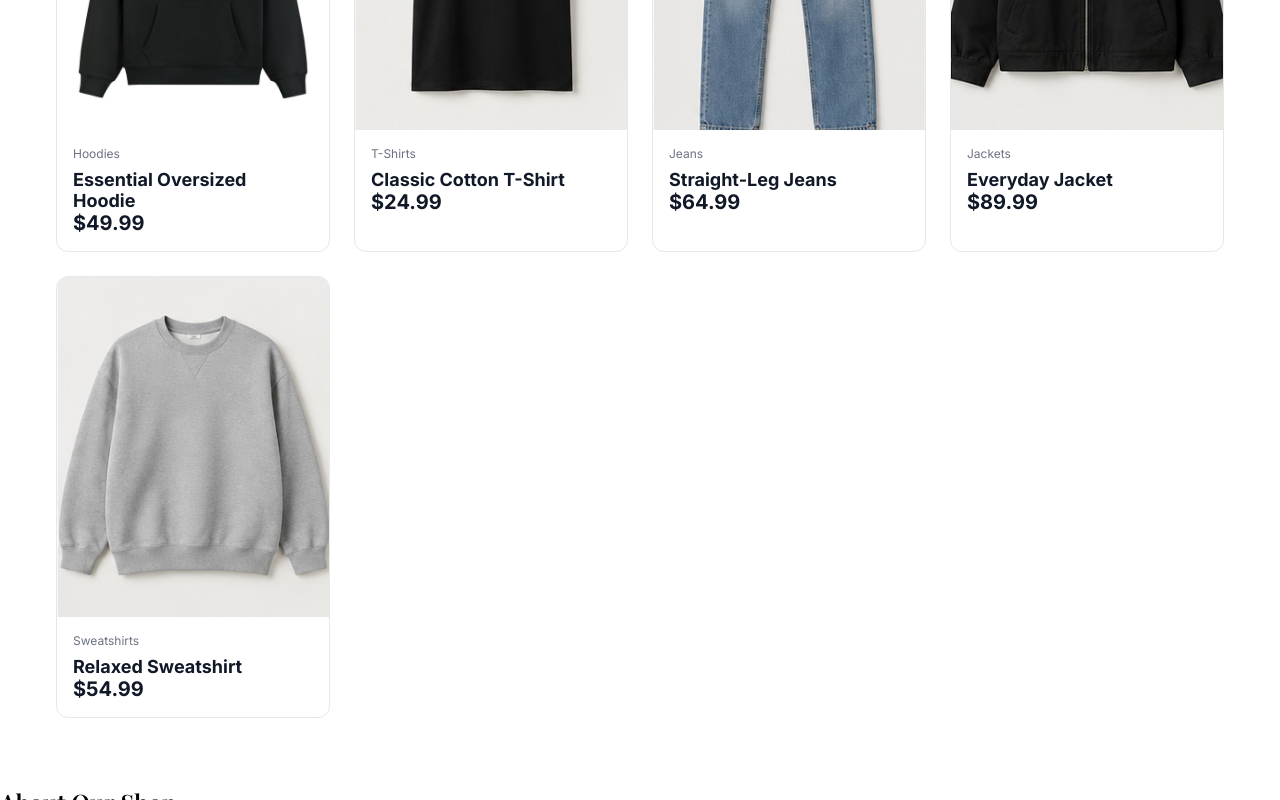
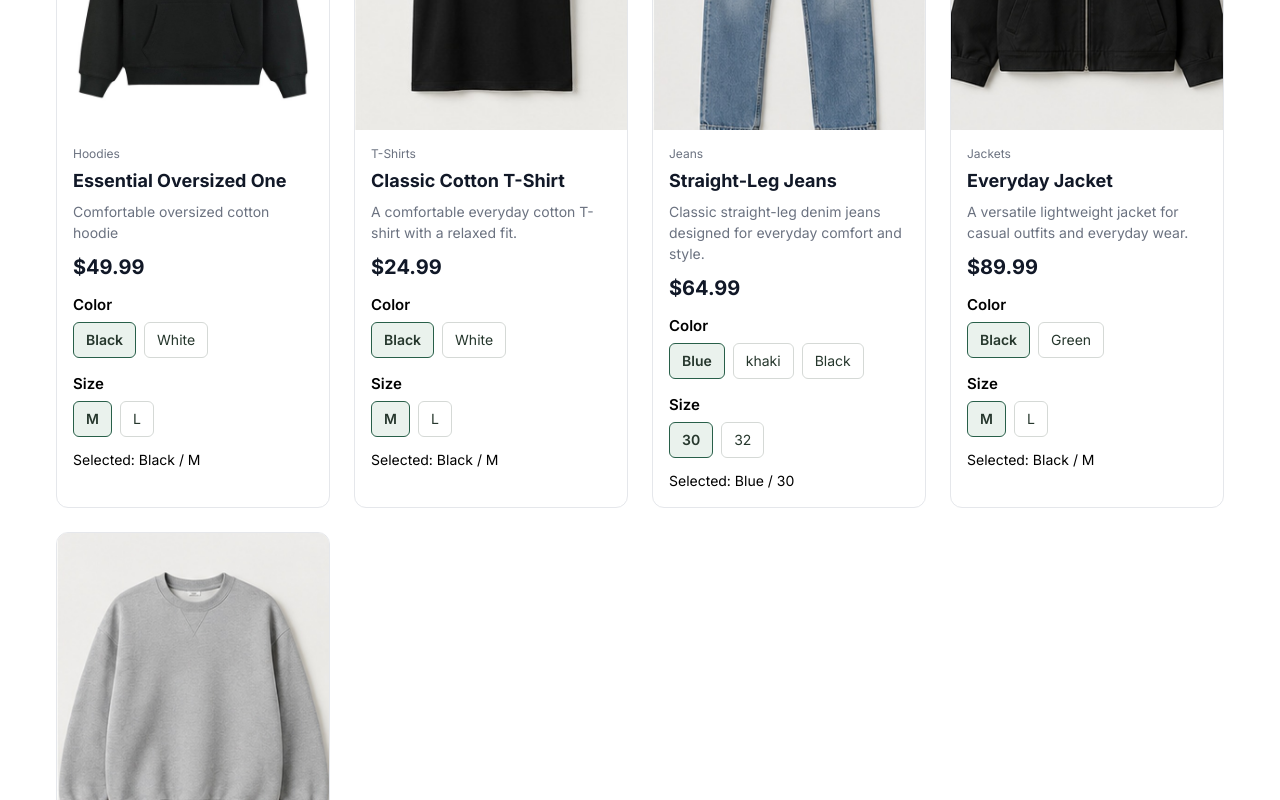
Before and after one commit to forurmah/shoppilotAI, a React (Vite) app: page / in a window 1280 px wide. Shown: the part 880-1680 px from the top of the page. Built offline with nearby package versions, Linux system fonts and the light colour scheme.

Commit message:
"feat: add product color and size selection"

```diff
--- a/src/features/products/components/ProductCard.css
+++ b/src/features/products/components/ProductCard.css
@@ -1,6 +1,10 @@
- .product-card {
-  font-family:var(--font-body);
+.product-card {
+  display: flex;
+  flex-direction: column;
+  min-width: 0;
   width: 100%;
+  height: 100%;
+  font-family: var(--font-body);
   border: 1px solid #e5e7eb;
   border-radius: 12px;
   overflow: hidden;
@@ -25,6 +29,10 @@
 }
 
 .product-card__content {
+  display: flex;
+  flex: 1;
+  flex-direction: column;
+  min-width: 0;
   padding: 12px;
 }
 
@@ -37,16 +45,81 @@
 .product-card__name {
   margin: 0;
   font-size: 16px;
+  line-height: 1.35;
+  font-weight: 700;
+  color: #111827;
+  overflow-wrap: break-word;
+}
+
+.product-card__description {
+  margin: 8px 0;
+  font-size: 13px;
+  line-height: 1.5;
+  color: #6b7280;
+  overflow-wrap: break-word;
+}
+
+.product-card__price {
+  margin: 4px 0 0;
+  font-size: 16px;
   font-weight: 700;
   color: #111827;
 }
 
-.product-card__price {
-  margin: 0;
-  font-size: 16px;
-  font-weight: 700;
-  color: #111827;
+.product-options {
+  min-width: 0;
+  border: 0;
+  padding: 0;
+  margin: 16px 0 0;
 }
+
+.product-options legend {
+  margin-bottom: 8px;
+  padding: 0;
+  font-size: 14px;
+  font-weight: 600;
+}
+
+.product-options__choices {
+  display: flex;
+  flex-wrap: wrap;
+  gap: 8px;
+}
+
+.option-button {
+  max-width: 100%;
+  min-height: 36px;
+  padding: 8px 12px;
+  border: 1px solid #d5d9d6;
+  border-radius: 6px;
+  background: white;
+  color: #26372d;
+  cursor: pointer;
+  font: inherit;
+  font-size: 14px;
+  transition:
+    background-color 150ms ease,
+    border-color 150ms ease;
+}
+
+.option-button--selected {
+  border-color: #285f49;
+  background: #eaf2ed;
+  font-weight: 600;
+}
+
+.option-button:focus-visible {
+  outline: 2px solid #285f49;
+  outline-offset: 3px;
+}
+
+.product-options__summary {
+  margin: 12px 0 0;
+  font-size: 13px;
+  line-height: 1.5;
+  overflow-wrap: break-word;
+}
+
 @media (min-width: 640px) {
   .product-card__content {
     padding: 16px;
@@ -56,7 +129,68 @@
     font-size: 18px;
   }
 
+  .product-card__description {
+    font-size: 14px;
+  }
+
   .product-card__price {
     font-size: 20px;
   }
+
+  .product-options legend {
+    font-size: 15px;
+  }
+
+  .option-button {
+    font-size: 14px;
+  }
+
+  .product-options__summary {
+    font-size: 14px;
+  }
 }
+
+@media (max-width: 400px) {
+  .product-card__content {
+    padding: 10px;
+  }
+
+  .product-card__category {
+    font-size: 11px;
+  }
+
+  .product-card__name {
+    font-size: 14px;
+  }
+
+  .product-card__description {
+    font-size: 12px;
+  }
+
+  .product-card__price {
+    font-size: 16px;
+  }
+
+  .product-options {
+    margin-top: 12px;
+  }
+
+  .product-options__choices {
+    gap: 6px;
+  }
+
+  .option-button {
+    padding: 7px 8px;
+    font-size: 12px;
+  }
+
+  .product-options__summary {
+    font-size: 12px;
+  }
+}
+
+@media (prefers-reduced-motion: reduce) {
+  .option-button {
+    transition: none;
+  }
+}
--- a/src/features/products/components/ProductCard.tsx
+++ b/src/features/products/components/ProductCard.tsx
@@ -1,3 +1,4 @@
+import { useState } from "react";
 import type { Product } from "../types";
 import "./ProductCard.css";
 
@@ -6,6 +7,24 @@ type ProductCardProps = {
 };
 
 export function ProductCard({ product }: ProductCardProps) {
+  const firstVariant = product.variants[0];
+
+  const [selectedColor, setSelectedColor] = useState(
+    firstVariant?.color ?? ""
+  );
+
+  const [selectedSize, setSelectedSize] = useState(
+    firstVariant?.size ?? ""
+  );
+
+  const colorOptions = [
+    ...new Set(product.variants.map((variant) => variant.color)),
+  ];
+
+  const sizeOptions = [
+    ...new Set(product.variants.map((variant) => variant.size)),
+  ];
+
   const imageUrl = product.images[0];
 
   const formattedPrice = new Intl.NumberFormat("en-US", {
@@ -37,8 +56,60 @@ export function ProductCard({ product }: ProductCardProps) {
           {product.name}
         </h3>
 
+        <p className="product-card__description">
+          {product.description}
+        </p>
+
         <p className="product-card__price">
           {formattedPrice}
+        </p>
+
+        <fieldset className="product-options">
+          <legend>Color</legend>
+
+          <div className="product-options__choices">
+            {colorOptions.map((color) => (
+              <button
+                key={color}
+                type="button"
+                aria-pressed={selectedColor === color}
+                className={
+                  selectedColor === color
+                    ? "option-button option-button--selected"
+                    : "option-button"
+                }
+                onClick={() => setSelectedColor(color)}
+              >
+                {color}
+              </button>
+            ))}
+          </div>
+        </fieldset>
+
+        <fieldset className="product-options">
+          <legend>Size</legend>
+
+          <div className="product-options__choices">
+            {sizeOptions.map((size) => (
+              <button
+                key={size}
+                type="button"
+                aria-pressed={selectedSize === size}
+                className={
+                  selectedSize === size
+                    ? "option-button option-button--selected"
+                    : "option-button"
+                }
+                onClick={() => setSelectedSize(size)}
+              >
+                {size}
+              </button>
+            ))}
+          </div>
+        </fieldset>
+
+        <p className="product-options__summary" aria-live="polite">
+          Selected: {selectedColor || "—"} / {selectedSize || "—"}
         </p>
       </div>
     </article>
--- a/src/features/products/data.ts
+++ b/src/features/products/data.ts
@@ -2,7 +2,7 @@ import type { Product } from "./types";
 
 export const hoodie: Product = {
   id: "hoodie-001",
-  name: "Essential Oversized Hoodie",
+  name: "Essential Oversized One",
   description: "Comfortable oversized cotton hoodie",
   category: "Hoodies",
   price: 49.99,
--- a/src/index.css
+++ b/src/index.css
@@ -84,26 +84,28 @@ select {
   margin-inline: auto;
   padding: 48px 16px;
 }
-
-/* Mobile first */
 .product-grid {
   display: grid;
-  grid-template-columns: repeat(2, minmax(0, 1fr));
-  gap: 16px 12px;
+  grid-template-columns: repeat(4, minmax(0, 1fr));
+  gap: 24px;
 }
 
-/* Tablet */
-@media (min-width: 640px) {
+@media (max-width: 1100px) {
   .product-grid {
     grid-template-columns: repeat(3, minmax(0, 1fr));
     gap: 20px;
   }
 }
 
-/* Desktop */
-@media (min-width: 1024px) {
+@media (max-width: 800px) {
   .product-grid {
-    grid-template-columns: repeat(4, minmax(0, 1fr));
-    gap: 24px;
+    grid-template-columns: repeat(2, minmax(0, 1fr));
+    gap: 16px;
   }
 }
+
+@media (max-width: 400px) {
+  .product-grid {
+    gap: 10px;
+  }
+}
```
